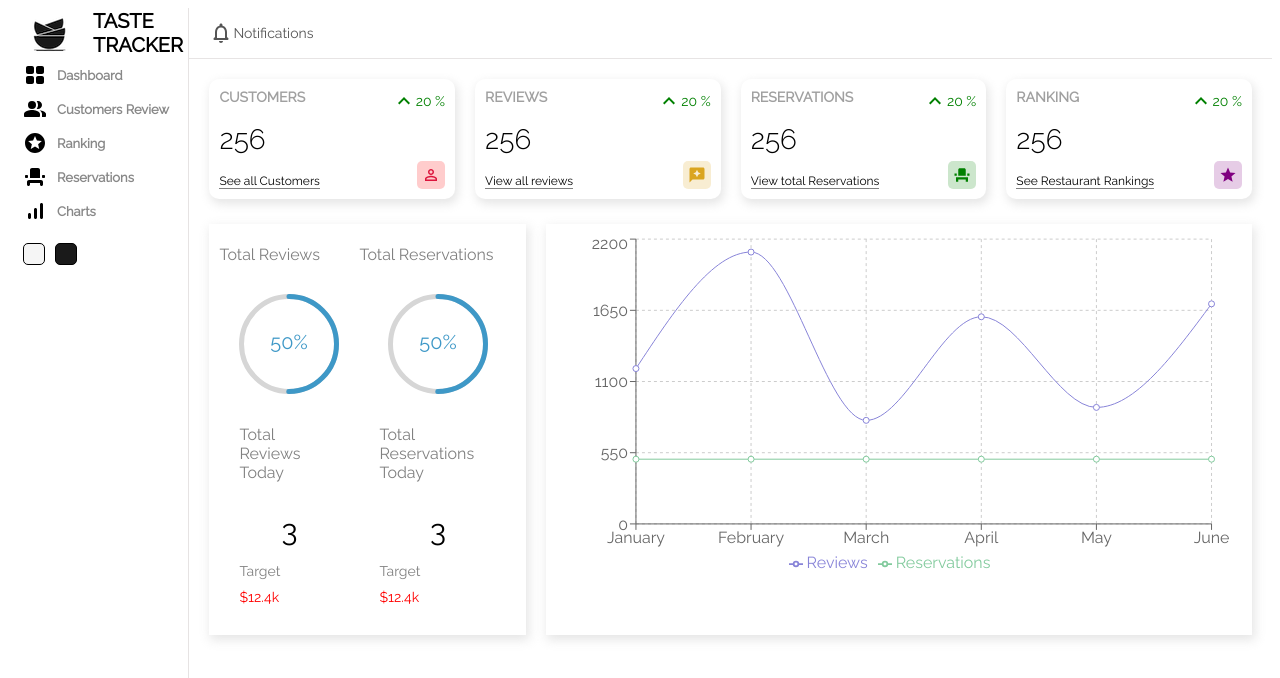
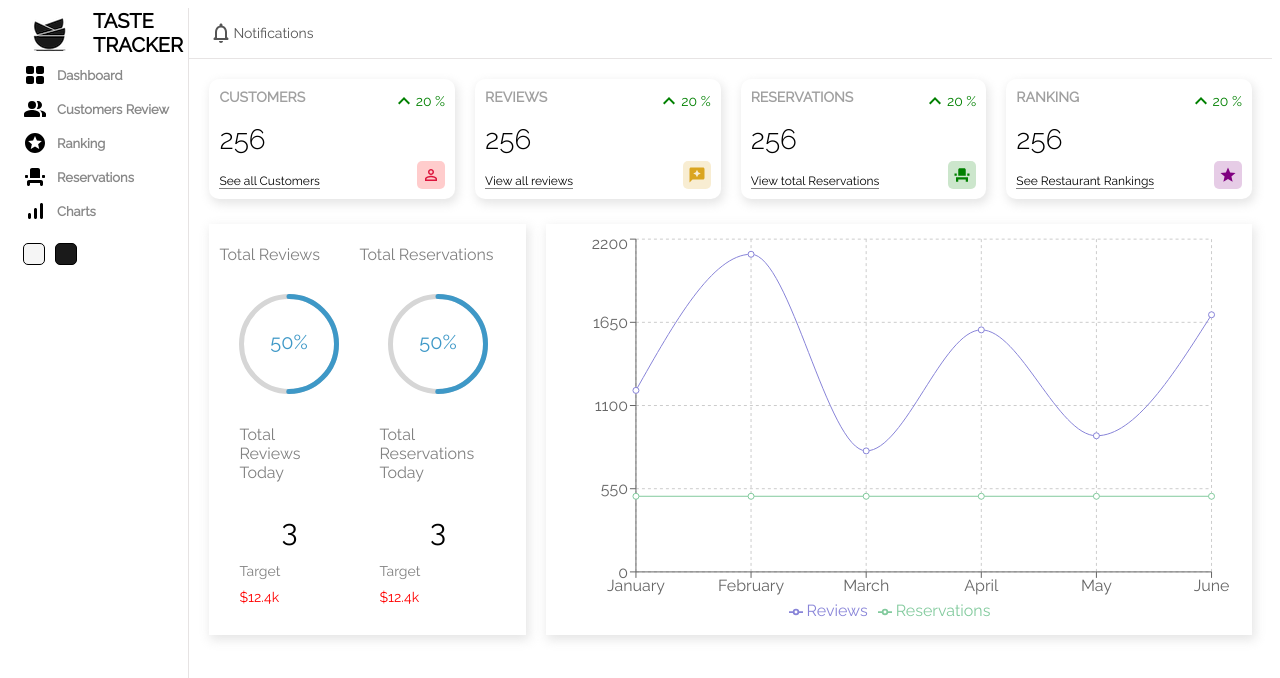
Before and after one commit to Mohammed21Sharraf/Taste-Tracker, a React (Create React App) app in the folder client/: page / in a window 1280 px wide. Shown: the top 678 px of the page. Built offline with nearby package versions, Linux system fonts and the light colour scheme.

Commit message:
Fixed a bug in chart.jsx

```diff
--- a/client/src/components/Restaurant/Home/Chart/Chart.jsx
+++ b/client/src/components/Restaurant/Home/Chart/Chart.jsx
@@ -23,7 +23,7 @@
 
   return (
     <div className="chart">
-      <ResponsiveContainer width="100%" aspect={2 / 1}>
+      <ResponsiveContainer width="100%" height="100%">
         <LineChart
           width={730}
           height={250}
```
